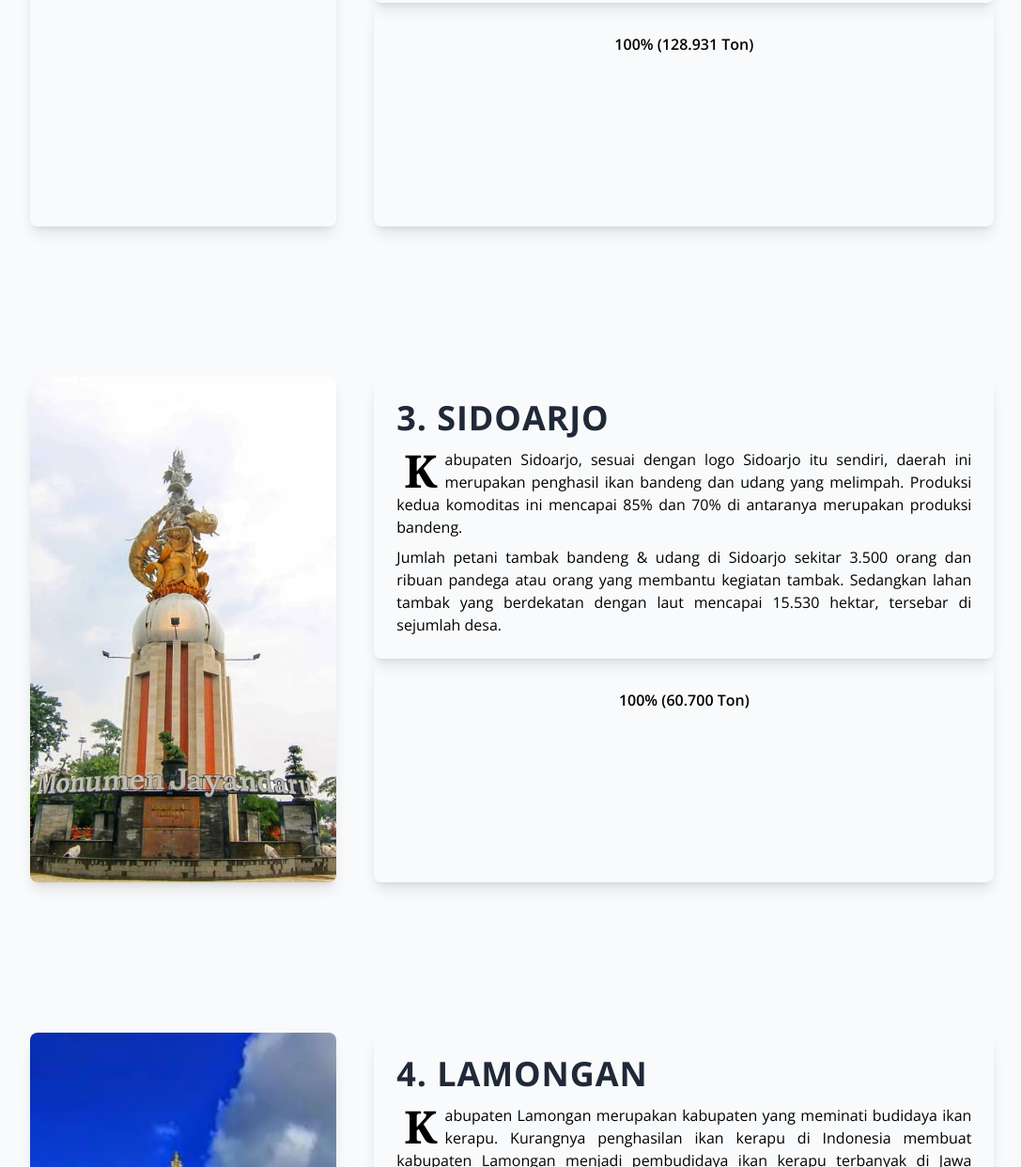
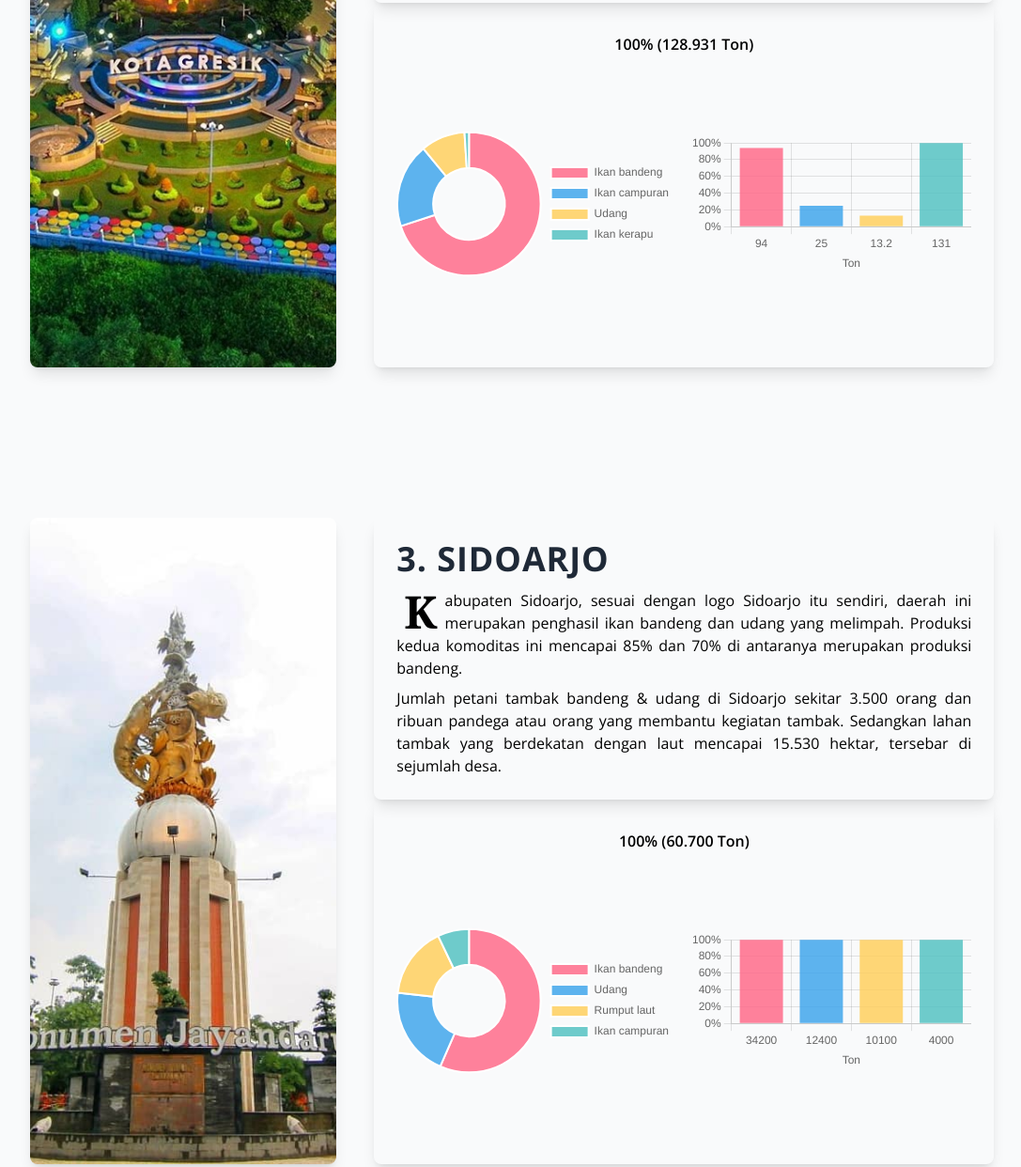
Before and after one commit to masmuss/se-fest-it-telkom-2022, a website: page public/detail.html in a window 1280 px wide. Shown: the part 1257-2499 px from the top of the page at 94% size, without its empty margins (95-1182 px from the left). Drawn offline with nearby package versions, Linux system fonts and the light colour scheme.

Commit message:
fix mini bug

```diff
--- a/public/assets/js/chart.js
+++ b/public/assets/js/chart.js
@@ -8,7 +8,7 @@ const sumenepPieChart = new Chart(sumenepPie, {
 			{
 				label: "Hasil laut",
 				data: [98, 2, 1, 1],
-				backgroundColor: ["rgba(255, 99, 132, 0.5)", "rgba(54, 162, 235, 0.5)", "rgba(255, 206, 86, 0.5)", "rgba(75, 192, 192, 0.5)"],
+				backgroundColor: ["rgba(255, 99, 132, 0.8)", "rgba(54, 162, 235, 0.8)", "rgba(255, 206, 86, 0.8)", "rgba(75, 192, 192, 0.8)"],
 			},
 		],
 	},
@@ -32,7 +32,7 @@ const sumenepBarChart = new Chart(sumenepBar, {
 			{
 				label: "Hasil laut",
 				data: [670400, 2300, 448, 233],
-				backgroundColor: ["rgba(255, 99, 132, 0.5)", "rgba(54, 162, 235, 0.5)", "rgba(255, 206, 86, 0.5)", "rgba(75, 192, 192, 0.5)"],
+				backgroundColor: ["rgba(255, 99, 132, 0.8)", "rgba(54, 162, 235, 0.8)", "rgba(255, 206, 86, 0.8)", "rgba(75, 192, 192, 0.8)"],
 			},
 		],
 	},
@@ -53,7 +53,7 @@ const sumenepBarChart = new Chart(sumenepBar, {
 			},
 			yAxis: {
 				min: 0,
-            max: 100,
+				max: 100,
 				ticks: {
 					callback: function (value) {
 						return value + "%";
@@ -67,20 +67,268 @@ const sumenepBarChart = new Chart(sumenepBar, {
 
 // gresik
 const gresikPie = document.getElementById("gresik-pie").getContext("2d");
+const gresikPieChart = new Chart(gresikPie, {
+	type: "doughnut",
+	data: {
+		labels: ["Ikan bandeng", "Ikan campuran", "Udang", "Ikan kerapu"],
+		datasets: [
+			{
+				label: "Hasil laut",
+				data: [70, 19, 10, 1],
+				backgroundColor: ["rgba(255, 99, 132, 0.8)", "rgba(54, 162, 235, 0.8)", "rgba(255, 206, 86, 0.8)", "rgba(75, 192, 192, 0.8)"],
+			},
+		],
+	},
+	options: {
+		responsive: true,
+		maintainAspectRatio: true,
+		plugins: {
+			legend: {
+				position: "right",
+			},
+		},
+	},
+});
+
 const gresikBar = document.getElementById("gresik-bar").getContext("2d");
+const gresikBarChart = new Chart(gresikBar, {
+	type: "bar",
+	data: {
+		labels: [94.0, 25.0, 13.2, 131],
+		datasets: [
+			{
+				label: "Hasil laut",
+				data: [94.0, 25.0, 13.2, 131],
+				backgroundColor: ["rgba(255, 99, 132, 0.8)", "rgba(54, 162, 235, 0.8)", "rgba(255, 206, 86, 0.8)", "rgba(75, 192, 192, 0.8)"],
+			},
+		],
+	},
+	options: {
+		responsive: true,
+		maintainAspectRatio: true,
+		plugins: {
+			legend: {
+				display: false,
+			},
+		},
+		scales: {
+			xAxis: {
+				title: {
+					display: true,
+					text: "Ton",
+				},
+			},
+			yAxis: {
+				min: 0,
+				max: 100,
+				ticks: {
+					callback: function (value) {
+						return value + "%";
+					},
+				},
+			},
+		},
+	},
+});
 // end of gresik
 
 // ndarjo
 const ndarjoPie = document.getElementById("ndarjo-pie").getContext("2d");
+const ndarjoPieChart = new Chart(ndarjoPie, {
+	type: "doughnut",
+	data: {
+		labels: ["Ikan bandeng", "Udang", "Rumput laut", "Ikan campuran"],
+		datasets: [
+			{
+				label: "Hasil laut",
+				data: [56, 20, 16, 7],
+				backgroundColor: ["rgba(255, 99, 132, 0.8)", "rgba(54, 162, 235, 0.8)", "rgba(255, 206, 86, 0.8)", "rgba(75, 192, 192, 0.8)"],
+			},
+		],
+	},
+	options: {
+		responsive: true,
+		maintainAspectRatio: true,
+		plugins: {
+			legend: {
+				position: "right",
+			},
+		}
+	},
+});
+
 const ndarjoBar = document.getElementById("ndarjo-bar").getContext("2d");
+const ndarjoBarChart = new Chart(ndarjoBar, {
+	type: "bar",
+	data: {
+		labels: [34200, 12400, 10100, 4000],
+		datasets: [
+			{
+				label: "Hasil laut",
+				data: [34200, 12400, 10100, 4000],
+				backgroundColor: ["rgba(255, 99, 132, 0.8)", "rgba(54, 162, 235, 0.8)", "rgba(255, 206, 86, 0.8)", "rgba(75, 192, 192, 0.8)"],
+			},
+		],
+	},
+	options: {
+		responsive: true,
+		maintainAspectRatio: true,
+		plugins: {
+			legend: {
+				display: false,
+			},
+		},
+		scales: {
+			xAxis: {
+				title: {
+					display: true,
+					text: "Ton",
+				},
+			},
+			yAxis: {
+				min: 0,
+				max: 100,
+				ticks: {
+					callback: function (value) {
+						return value + "%";
+					},
+				},
+			},
+		},
+	},
+});
 // end of ndarjo
 
 // lamongan
 const lamonganPie = document.getElementById("lamongan-pie").getContext("2d");
+const lamonganPieChart = new Chart(lamonganPie, {
+	type: "doughnut",
+	data: {
+		labels: ["Ikan bandeng", "Ikan kerapu", "Udang", "Rumput laut"],
+		datasets: [
+			{
+				label: "Hasil laut (dalam persen)",
+				data: [58, 2, 39, 1],
+				backgroundColor: ["rgba(255, 99, 132, 0.8)", "rgba(54, 162, 235, 0.8)", "rgba(255, 206, 86, 0.8)", "rgba(75, 192, 192, 0.8)"],
+			},
+		],
+	},
+	options: {
+		responsive: true,
+		maintainAspectRatio: true,
+		plugins: {
+			legend: {
+				position: "right",
+			},
+		}
+	},
+});
+
 const lamonganBar = document.getElementById("lamongan-bar").getContext("2d");
+const lamonganBarChart = new Chart(lamonganBar, {
+	type: "bar",
+	data: {
+		labels: [24.000, 1.000, 15.900, 8],
+		datasets: [
+			{
+				label: "Hasil laut (Ton)",
+				data: [24.000, 1.000, 15.900, 8],
+				backgroundColor: ["rgba(255, 99, 132, 0.8)", "rgba(54, 162, 235, 0.8)", "rgba(255, 206, 86, 0.8)", "rgba(75, 192, 192, 0.8)"],
+			},
+		],
+	},
+	options: {
+		responsive: true,
+		maintainAspectRatio: true,
+		plugins: {
+			legend: {
+				display: false,
+			},
+		},
+		scales: {
+			xAxis: {
+				title: {
+					display: true,
+					text: "Ton",
+				},
+			},
+			yAxis: {
+				min: 0,
+				max: 100,
+				ticks: {
+					callback: function (value) {
+						return value + "%";
+					},
+				},
+			},
+		},
+	},
+});
 // end of lamongan
 
 // banyuwangi
 const banyuwangiPie = document.getElementById("banyuwangi-pie").getContext("2d");
+const banyuwangiPieChart = new Chart(banyuwangiPie, {
+	type: "doughnut",
+	data: {
+		labels: ["Udang", "Rumput laut", "Ikan bandeng", "Ikan campuran"],
+		datasets: [
+			{
+				label: "Hasil laut (dalam persen)",
+				data: [86, 10, 1, 2],
+				backgroundColor: ["rgba(255, 99, 132, 0.8)", "rgba(54, 162, 235, 0.8)", "rgba(255, 206, 86, 0.8)", "rgba(75, 192, 192, 0.8)"],
+			},
+		],
+	},
+	options: {
+		responsive: true,
+		maintainAspectRatio: true,
+		plugins: {
+			legend: {
+				position: "right",
+			},
+		},
+	},
+});
+
 const banyuwangiBar = document.getElementById("banyuwangi-bar").getContext("2d");
+const banyuwangiBarChart = new Chart(banyuwangiBar, {
+	type: "bar",
+	data: {
+		labels: [21.500, 2.700, 124, 500],
+		datasets: [
+			{
+				label: "Hasil laut (Ton)",
+				data: [21.500, 2.700, 124, 500],
+				backgroundColor: ["rgba(255, 99, 132, 0.8)", "rgba(54, 162, 235, 0.8)", "rgba(255, 206, 86, 0.8)", "rgba(75, 192, 192, 0.8)"],
+			},
+		],
+	},
+	options: {
+		responsive: true,
+		maintainAspectRatio: true,
+		plugins: {
+			legend: {
+				display: false,
+			},
+		},
+		scales: {
+			xAxis: {
+				title: {
+					display: true,
+					text: "Ton",
+				},
+			},
+			yAxis: {
+				min: 0,
+				max: 100,
+				ticks: {
+					callback: function (value) {
+						return value + "%";
+					},
+				},
+			},
+		},
+	},
+});
 // end of banyuwangi
--- a/public/detail.html
+++ b/public/detail.html
@@ -118,7 +118,7 @@
 			<!-- gresik -->
 			<section class="container my-40">
 				<div class="w-11/12 flex items-stretch gap-10 mx-auto">
-					<div class="w-4/5 bg-[url('/assets/img/gersik.jpg')] bg-cover bg-center bg-no-repeat rounded-lg shadow-lg"></div>
+					<div class="w-4/5 bg-[url('/assets/img/gresik.jpg')] bg-cover bg-center bg-no-repeat rounded-lg shadow-lg"></div>
 					<div class="w-full flex flex-col justify-center">
 						<div class="p-6 rounded-lg shadow-lg">
 							<h1 class="text-4xl uppercase font-bold tracking-wide text-gray-800">2. Gresik</h1>
```
Also changed, not shown: public/assets/css/style.css.
